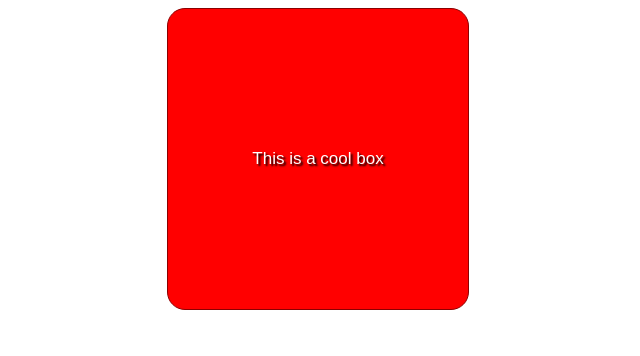
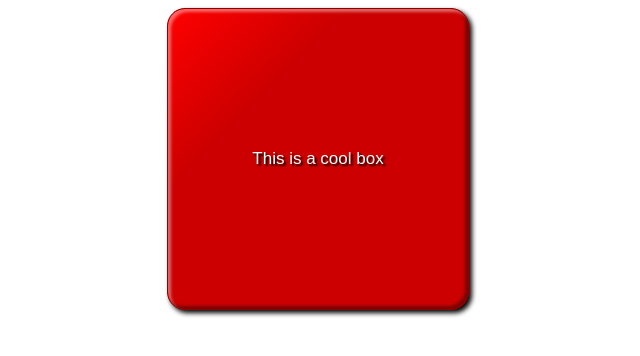
Before and after one commit to NirmaljotSingh/Nirmaljot-Singh.github.io, a plain HTML site: page Assignment 3/Part2/index.html in a window 1280 px wide. Shown: the whole page, without its empty margins (322-962 px from the left). Drawn offline with Linux system fonts and the light colour scheme.

Commit message:
Added linear gradient and shadow box.
I added linear gradient of black color which goes to right bottom which is completely transparent at starting, grading to 0.2 opacity by 30% along and same at the end. Also , I added box shadows one is standard and other two are inset box shadows.

```diff
--- a/Assignment 3/Part2/style.css
+++ b/Assignment 3/Part2/style.css
@@ -16,5 +16,13 @@ div{
   text-shadow: 2px 2px 2px black;
   border-radius: 18px;
   border: 1px solid darkred;
+  background-image: linear-gradient( to right bottom,
+    rgba(0, 0, 0, 0),
+    rgba(0, 0, 0, 0.2) 30%,
+    rgba(0, 0, 0, 0.2));
+
+  box-shadow: 3px 3px 5px black,
+  inset 3px 3px 3px rgba(255, 255, 255, 0.4),
+  inset -3px -3px 3px rgba(0, 0, 0, 0.4);
 
 }
```
